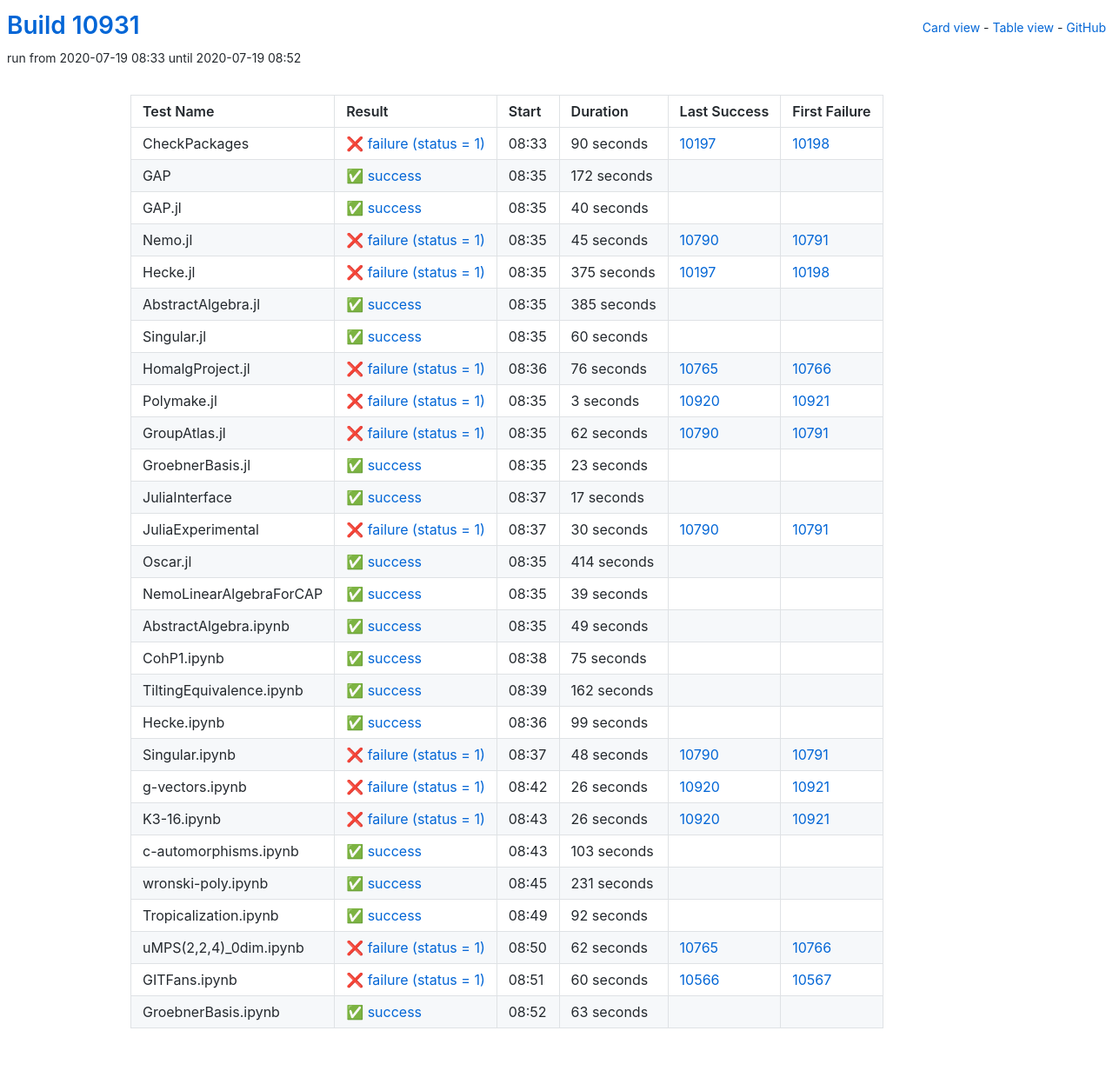
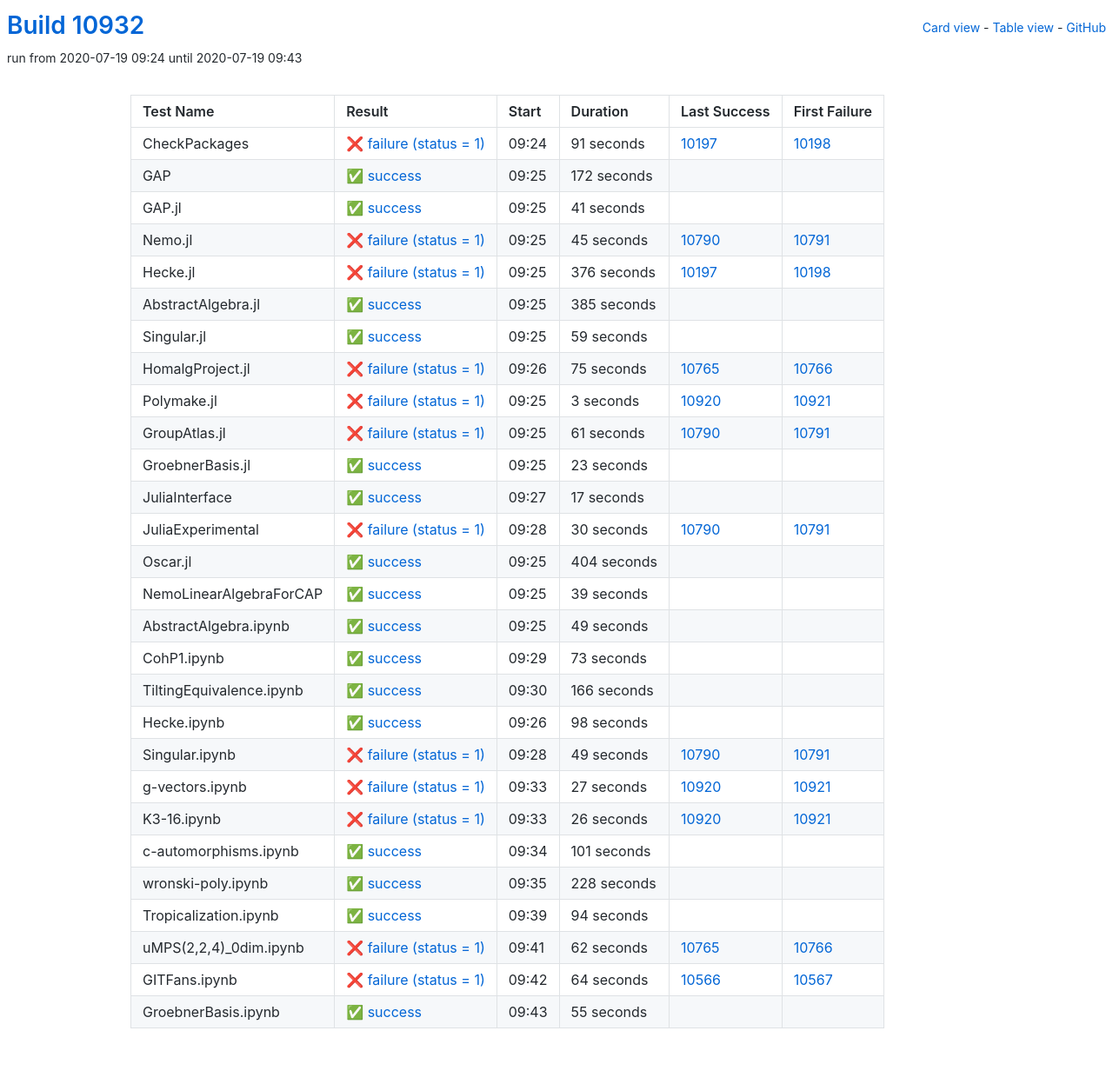
Before and after one commit to oscar-system/oscar-ci-status, a Jekyll site: the page built from table.html, in a window 1280 px wide. Shown: the whole page at 87% size. Built offline with Jekyll 4.4.1, drawn with Linux system fonts in a browser that asks for light colours.

Commit message:
Build #10932

```diff
--- a/_data/ci.yml
+++ b/_data/ci.yml
@@ -1,6 +1,6 @@
 ---
-build: 10931
-build_url: https://oscarci.mathematik.uni-kl.de/job/oscar/10931/
+build: 10932
+build_url: https://oscarci.mathematik.uni-kl.de/job/oscar/10932/
 job: oscar
 organization: oscar-system
 repo: oscar-ci-status
@@ -8,20 +8,20 @@
 tests:
 - name: CheckPackages
   id: checkpackages
-  log: https://oscarci.mathematik.uni-kl.de/job/oscar/10931/artifact/logs/build-10931/CheckPackages.log
-  start: 2020-07-19 08:33
+  log: https://oscarci.mathematik.uni-kl.de/job/oscar/10932/artifact/logs/build-10932/CheckPackages.log
+  start: 2020-07-19 09:24
   success: false
   exitcode: 1
   status: failure
-  duration: 90
+  duration: 91
   last_success: 10197
   last_success_url: https://oscarci.mathematik.uni-kl.de/job/oscar/10197/
   first_failure: 10198
   first_failure_url: https://oscarci.mathematik.uni-kl.de/job/oscar/10198/
 - name: GAP
   id: gap
-  log: https://oscarci.mathematik.uni-kl.de/job/oscar/10931/artifact/logs/build-10931/GAP.log
-  start: 2020-07-19 08:35
+  log: https://oscarci.mathematik.uni-kl.de/job/oscar/10932/artifact/logs/build-10932/GAP.log
+  start: 2020-07-19 09:25
   success: true
   exitcode: 0
   status: success
@@ -32,20 +32,20 @@
   first_failure_url:
 - name: GAP.jl
   id: gap-jl
-  log: https://oscarci.mathematik.uni-kl.de/job/oscar/10931/artifact/logs/build-10931/GAP.jl.log
-  start: 2020-07-19 08:35
+  log: https://oscarci.mathematik.uni-kl.de/job/oscar/10932/artifact/logs/build-10932/GAP.jl.log
+  start: 2020-07-19 09:25
   success: true
   exitcode: 0
   status: success
-  duration: 40
+  duration: 41
   last_success: false
   last_success_url:
   first_failure: false
   first_failure_url:
 - name: Nemo.jl
   id: nemo-jl
-  log: https://oscarci.mathematik.uni-kl.de/job/oscar/10931/artifact/logs/build-10931/Nemo.jl.log
-  start: 2020-07-19 08:35
+  log: https://oscarci.mathematik.uni-kl.de/job/oscar/10932/artifact/logs/build-10932/Nemo.jl.log
+  start: 2020-07-19 09:25
   success: false
   exitcode: 1
   status: failure
@@ -56,20 +56,20 @@
   first_failure_url: https://oscarci.mathematik.uni-kl.de/job/oscar/10791/
 - name: Hecke.jl
   id: hecke-jl
-  log: https://oscarci.mathematik.uni-kl.de/job/oscar/10931/artifact/logs/build-10931/Hecke.jl.log
-  start: 2020-07-19 08:35
+  log: https://oscarci.mathematik.uni-kl.de/job/oscar/10932/artifact/logs/build-10932/Hecke.jl.log
+  start: 2020-07-19 09:25
   success: false
   exitcode: 1
   status: failure
-  duration: 375
+  duration: 376
   last_success: 10197
   last_success_url: https://oscarci.mathematik.uni-kl.de/job/oscar/10197/
   first_failure: 10198
   first_failure_url: https://oscarci.mathematik.uni-kl.de/job/oscar/10198/
 - name: AbstractAlgebra.jl
   id: abstractalgebra-jl
-  log: https://oscarci.mathematik.uni-kl.de/job/oscar/10931/artifact/logs/build-10931/AbstractAlgebra.jl.log
-  start: 2020-07-19 08:35
+  log: https://oscarci.mathematik.uni-kl.de/job/oscar/10932/artifact/logs/build-10932/AbstractAlgebra.jl.log
+  start: 2020-07-19 09:25
   success: true
   exitcode: 0
   status: success
@@ -80,32 +80,32 @@
   first_failure_url:
 - name: Singular.jl
   id: singular-jl
-  log: https://oscarci.mathematik.uni-kl.de/job/oscar/10931/artifact/logs/build-10931/Singular.jl.log
-  start: 2020-07-19 08:35
+  log: https://oscarci.mathematik.uni-kl.de/job/oscar/10932/artifact/logs/build-10932/Singular.jl.log
+  start: 2020-07-19 09:25
   success: true
   exitcode: 0
   status: success
-  duration: 60
+  duration: 59
   last_success: false
   last_success_url:
   first_failure: false
   first_failure_url:
 - name: HomalgProject.jl
   id: homalgproject-jl
-  log: https://oscarci.mathematik.uni-kl.de/job/oscar/10931/artifact/logs/build-10931/HomalgProject.jl.log
-  start: 2020-07-19 08:36
+  log: https://oscarci.mathematik.uni-kl.de/job/oscar/10932/artifact/logs/build-10932/HomalgProject.jl.log
+  start: 2020-07-19 09:26
   success: false
   exitcode: 1
   status: failure
-  duration: 76
+  duration: 75
   last_success: 10765
   last_success_url: https://oscarci.mathematik.uni-kl.de/job/oscar/10765/
   first_failure: 10766
   first_failure_url: https://oscarci.mathematik.uni-kl.de/job/oscar/10766/
 - name: Polymake.jl
   id: polymake-jl
-  log: https://oscarci.mathematik.uni-kl.de/job/oscar/10931/artifact/logs/build-10931/Polymake.jl.log
-  start: 2020-07-19 08:35
+  log: https://oscarci.mathematik.uni-kl.de/job/oscar/10932/artifact/logs/build-10932/Polymake.jl.log
+  start: 2020-07-19 09:25
   success: false
   exitcode: 1
   status: failure
@@ -116,20 +116,20 @@
   first_failure_url: https://oscarci.mathematik.uni-kl.de/job/oscar/10921/
 - name: GroupAtlas.jl
   id: groupatlas-jl
-  log: https://oscarci.mathematik.uni-kl.de/job/oscar/10931/artifact/logs/build-10931/GroupAtlas.jl.log
-  start: 2020-07-19 08:35
+  log: https://oscarci.mathematik.uni-kl.de/job/oscar/10932/artifact/logs/build-10932/GroupAtlas.jl.log
+  start: 2020-07-19 09:25
   success: false
   exitcode: 1
   status: failure
-  duration: 62
+  duration: 61
   last_success: 10790
   last_success_url: https://oscarci.mathematik.uni-kl.de/job/oscar/10790/
   first_failure: 10791
   first_failure_url: https://oscarci.mathematik.uni-kl.de/job/oscar/10791/
 - name: GroebnerBasis.jl
   id: groebnerbasis-jl
-  log: https://oscarci.mathematik.uni-kl.de/job/oscar/10931/artifact/logs/build-10931/GroebnerBasis.jl.log
-  start: 2020-07-19 08:35
+  log: https://oscarci.mathematik.uni-kl.de/job/oscar/10932/artifact/logs/build-10932/GroebnerBasis.jl.log
+  start: 2020-07-19 09:25
   success: true
   exitcode: 0
   status: success
@@ -140,8 +140,8 @@
   first_failure_url:
 - name: JuliaInterface
   id: juliainterface
-  log: https://oscarci.mathematik.uni-kl.de/job/oscar/10931/artifact/logs/build-10931/JuliaInterface.log
-  start: 2020-07-19 08:37
+  log: https://oscarci.mathematik.uni-kl.de/job/oscar/10932/artifact/logs/build-10932/JuliaInterface.log
+  start: 2020-07-19 09:27
   success: true
   exitcode: 0
   status: success
@@ -152,8 +152,8 @@
   first_failure_url:
 - name: JuliaExperimental
   id: juliaexperimental
-  log: https://oscarci.mathematik.uni-kl.de/job/oscar/10931/artifact/logs/build-10931/JuliaExperimental.log
-  start: 2020-07-19 08:37
+  log: https://oscarci.mathematik.uni-kl.de/job/oscar/10932/artifact/logs/build-10932/JuliaExperimental.log
+  start: 2020-07-19 09:28
   success: false
   exitcode: 1
   status: failure
@@ -164,20 +164,20 @@
   first_failure_url: https://oscarci.mathematik.uni-kl.de/job/oscar/10791/
 - name: Oscar.jl
   id: oscar-jl
-  log: https://oscarci.mathematik.uni-kl.de/job/oscar/10931/artifact/logs/build-10931/Oscar.jl.log
-  start: 2020-07-19 08:35
+  log: https://oscarci.mathematik.uni-kl.de/job/oscar/10932/artifact/logs/build-10932/Oscar.jl.log
+  start: 2020-07-19 09:25
   success: true
   exitcode: 0
   status: success
-  duration: 414
+  duration: 404
   last_success: false
   last_success_url:
   first_failure: false
   first_failure_url:
 - name: NemoLinearAlgebraForCAP
   id: nemolinearalgebraforcap
-  log: https://oscarci.mathematik.uni-kl.de/job/oscar/10931/artifact/logs/build-10931/NemoLinearAlgebraForCAP.log
-  start: 2020-07-19 08:35
+  log: https://oscarci.mathematik.uni-kl.de/job/oscar/10932/artifact/logs/build-10932/NemoLinearAlgebraForCAP.log
+  start: 2020-07-19 09:25
   success: true
   exitcode: 0
   status: success
@@ -188,8 +188,8 @@
   first_failure_url:
 - name: AbstractAlgebra.ipynb
   id: abstractalgebra-ipynb
-  log: https://oscarci.mathematik.uni-kl.de/job/oscar/10931/artifact/logs/build-10931/AbstractAlgebra.ipynb.log
-  start: 2020-07-19 08:35
+  log: https://oscarci.mathematik.uni-kl.de/job/oscar/10932/artifact/logs/build-10932/AbstractAlgebra.ipynb.log
+  start: 2020-07-19 09:25
   success: true
   exitcode: 0
   status: success
@@ -200,68 +200,68 @@
   first_failure_url:
 - name: CohP1.ipynb
   id: cohp1-ipynb
-  log: https://oscarci.mathematik.uni-kl.de/job/oscar/10931/artifact/logs/build-10931/CohP1.ipynb.log
-  start: 2020-07-19 08:38
+  log: https://oscarci.mathematik.uni-kl.de/job/oscar/10932/artifact/logs/build-10932/CohP1.ipynb.log
+  start: 2020-07-19 09:29
   success: true
   exitcode: 0
   status: success
-  duration: 75
+  duration: 73
   last_success: false
   last_success_url:
   first_failure: false
   first_failure_url:
 - name: TiltingEquivalence.ipynb
   id: tiltingequivalence-ipynb
-  log: https://oscarci.mathematik.uni-kl.de/job/oscar/10931/artifact/logs/build-10931/TiltingEquivalence.ipynb.log
-  start: 2020-07-19 08:39
+  log: https://oscarci.mathematik.uni-kl.de/job/oscar/10932/artifact/logs/build-10932/TiltingEquivalence.ipynb.log
+  start: 2020-07-19 09:30
   success: true
   exitcode: 0
   status: success
-  duration: 162
+  duration: 166
   last_success: false
   last_success_url:
   first_failure: false
   first_failure_url:
 - name: Hecke.ipynb
   id: hecke-ipynb
-  log: https://oscarci.mathematik.uni-kl.de/job/oscar/10931/artifact/logs/build-10931/Hecke.ipynb.log
-  start: 2020-07-19 08:36
+  log: https://oscarci.mathematik.uni-kl.de/job/oscar/10932/artifact/logs/build-10932/Hecke.ipynb.log
+  start: 2020-07-19 09:26
   success: true
   exitcode: 0
   status: success
-  duration: 99
+  duration: 98
   last_success: false
   last_success_url:
   first_failure: false
   first_failure_url:
 - name: Singular.ipynb
   id: singular-ipynb
-  log: https://oscarci.mathematik.uni-kl.de/job/oscar/10931/artifact/logs/build-10931/Singular.ipynb.log
-  start: 2020-07-19 08:37
+  log: https://oscarci.mathematik.uni-kl.de/job/oscar/10932/artifact/logs/build-10932/Singular.ipynb.log
+  start: 2020-07-19 09:28
   success: false
   exitcode: 1
   status: failure
-  duration: 48
+  duration: 49
   last_success: 10790
   last_success_url: https://oscarci.mathematik.uni-kl.de/job/oscar/10790/
   first_failure: 10791
   first_failure_url: https://oscarci.mathematik.uni-kl.de/job/oscar/10791/
 - name: g-vectors.ipynb
   id: g-vectors-ipynb
-  log: https://oscarci.mathematik.uni-kl.de/job/oscar/10931/artifact/logs/build-10931/g-vectors.ipynb.log
-  start: 2020-07-19 08:42
+  log: https://oscarci.mathematik.uni-kl.de/job/oscar/10932/artifact/logs/build-10932/g-vectors.ipynb.log
+  start: 2020-07-19 09:33
   success: false
   exitcode: 1
   status: failure
-  duration: 26
+  duration: 27
   last_success: 10920
   last_success_url: https://oscarci.mathematik.uni-kl.de/job/oscar/10920/
   first_failure: 10921
   first_failure_url: https://oscarci.mathematik.uni-kl.de/job/oscar/10921/
 - name: K3-16.ipynb
   id: k3-16-ipynb
-  log: https://oscarci.mathematik.uni-kl.de/job/oscar/10931/artifact/logs/build-10931/K3-16.ipynb.log
-  start: 2020-07-19 08:43
+  log: https://oscarci.mathematik.uni-kl.de/job/oscar/10932/artifact/logs/build-10932/K3-16.ipynb.log
+  start: 2020-07-19 09:33
   success: false
   exitcode: 1
   status: failure
@@ -272,44 +272,44 @@
   first_failure_url: https://oscarci.mathematik.uni-kl.de/job/oscar/10921/
 - name: c-automorphisms.ipynb
   id: c-automorphisms-ipynb
-  log: https://oscarci.mathematik.uni-kl.de/job/oscar/10931/artifact/logs/build-10931/c-automorphisms.ipynb.log
-  start: 2020-07-19 08:43
+  log: https://oscarci.mathematik.uni-kl.de/job/oscar/10932/artifact/logs/build-10932/c-automorphisms.ipynb.log
+  start: 2020-07-19 09:34
   success: true
   exitcode: 0
   status: success
-  duration: 103
+  duration: 101
   last_success: false
   last_success_url:
   first_failure: false
   first_failure_url:
 - name: wronski-poly.ipynb
   id: wronski-poly-ipynb
-  log: https://oscarci.mathematik.uni-kl.de/job/oscar/10931/artifact/logs/build-10931/wronski-poly.ipynb.log
-  start: 2020-07-19 08:45
+  log: https://oscarci.mathematik.uni-kl.de/job/oscar/10932/artifact/logs/build-10932/wronski-poly.ipynb.log
+  start: 2020-07-19 09:35
   success: true
   exitcode: 0
   status: success
-  duration: 231
+  duration: 228
   last_success: false
   last_success_url:
   first_failure: false
   first_failure_url:
 - name: Tropicalization.ipynb
   id: tropicalization-ipynb
-  log: https://oscarci.mathematik.uni-kl.de/job/oscar/10931/artifact/logs/build-10931/Tropicalization.ipynb.log
-  start: 2020-07-19 08:49
+  log: https://oscarci.mathematik.uni-kl.de/job/oscar/10932/artifact/logs/build-10932/Tropicalization.ipynb.log
+  start: 2020-07-19 09:39
   success: true
   exitcode: 0
   status: success
-  duration: 92
+  duration: 94
   last_success: false
   last_success_url:
   first_failure: false
   first_failure_url:
 - name: uMPS(2,2,4)_0dim.ipynb
   id: umps-2-2-4-0dim-ipynb
-  log: https://oscarci.mathematik.uni-kl.de/job/oscar/10931/artifact/logs/build-10931/uMPS-2-2-4-_0dim.ipynb.log
-  start: 2020-07-19 08:50
+  log: https://oscarci.mathematik.uni-kl.de/job/oscar/10932/artifact/logs/build-10932/uMPS-2-2-4-_0dim.ipynb.log
+  start: 2020-07-19 09:41
   success: false
   exitcode: 1
   status: failure
@@ -320,24 +320,24 @@
   first_failure_url: https://oscarci.mathematik.uni-kl.de/job/oscar/10766/
 - name: GITFans.ipynb
   id: gitfans-ipynb
-  log: https://oscarci.mathematik.uni-kl.de/job/oscar/10931/artifact/logs/build-10931/GITFans.ipynb.log
-  start: 2020-07-19 08:51
+  log: https://oscarci.mathematik.uni-kl.de/job/oscar/10932/artifact/logs/build-10932/GITFans.ipynb.log
+  start: 2020-07-19 09:42
   success: false
   exitcode: 1
   status: failure
-  duration: 60
+  duration: 64
   last_success: 10566
   last_success_url: https://oscarci.mathematik.uni-kl.de/job/oscar/10566/
   first_failure: 10567
   first_failure_url: https://oscarci.mathematik.uni-kl.de/job/oscar/10567/
 - name: GroebnerBasis.ipynb
   id: groebnerbasis-ipynb
-  log: https://oscarci.mathematik.uni-kl.de/job/oscar/10931/artifact/logs/build-10931/GroebnerBasis.ipynb.log
-  start: 2020-07-19 08:52
+  log: https://oscarci.mathematik.uni-kl.de/job/oscar/10932/artifact/logs/build-10932/GroebnerBasis.ipynb.log
+  start: 2020-07-19 09:43
   success: true
   exitcode: 0
   status: success
-  duration: 63
+  duration: 55
   last_success: false
   last_success_url:
   first_failure: false
```
Also changed, not shown: README.md.
